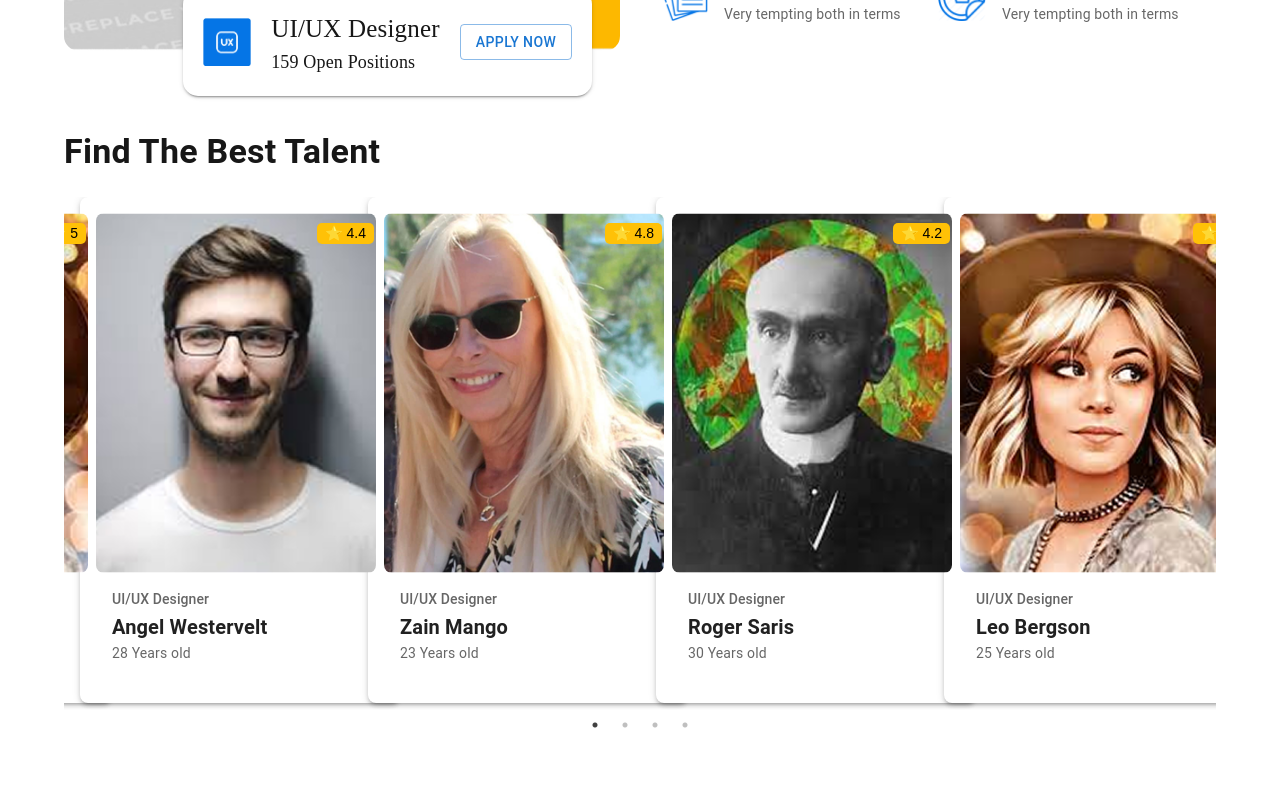
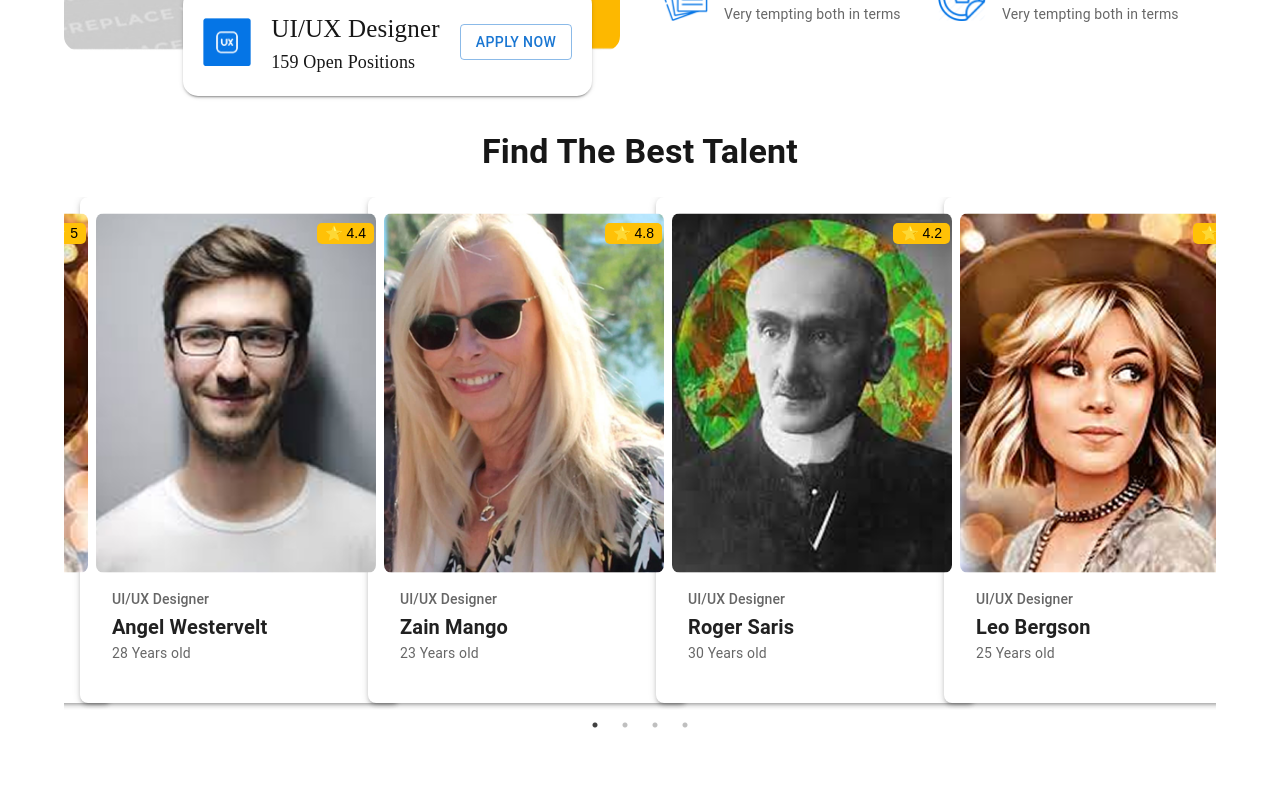
Before and after one commit to asifalidev77/Job-portal, a Next.js app: page / in a window 1280 px wide. Shown: the part 3180-3975 px from the top of the page. Built offline with nearby package versions, Linux system fonts and the light colour scheme.

Commit message:
center-text

```diff
--- a/src/app/components/Talents.tsx
+++ b/src/app/components/Talents.tsx
@@ -63,7 +63,7 @@ const TalentSlider: React.FC = () => {
 
   return (
     <Box sx={{ py: 5, overflow: "hidden", maxWidth: "90%", mx: "auto" }}>
-      <Typography variant="h4" fontWeight={700} mb={3}>
+      <Typography variant="h4" fontWeight={700} mb={3} textAlign="center">
         Find The Best Talent
       </Typography>
       <Slider {...settings}>
```
